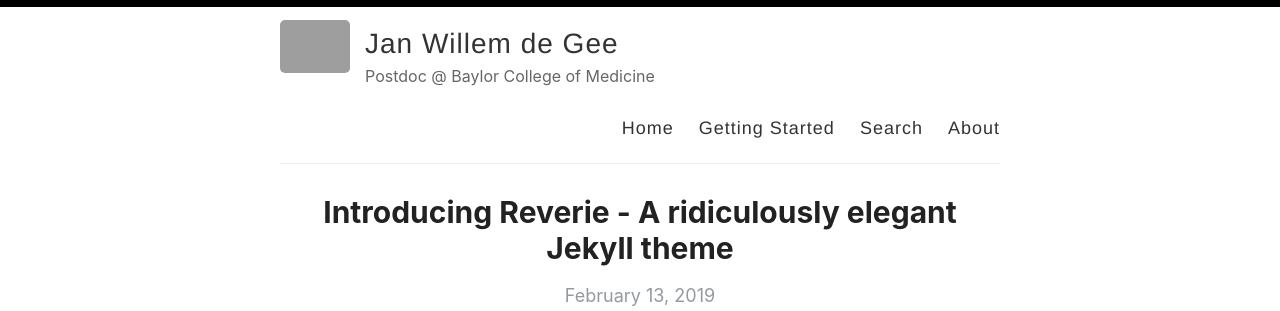
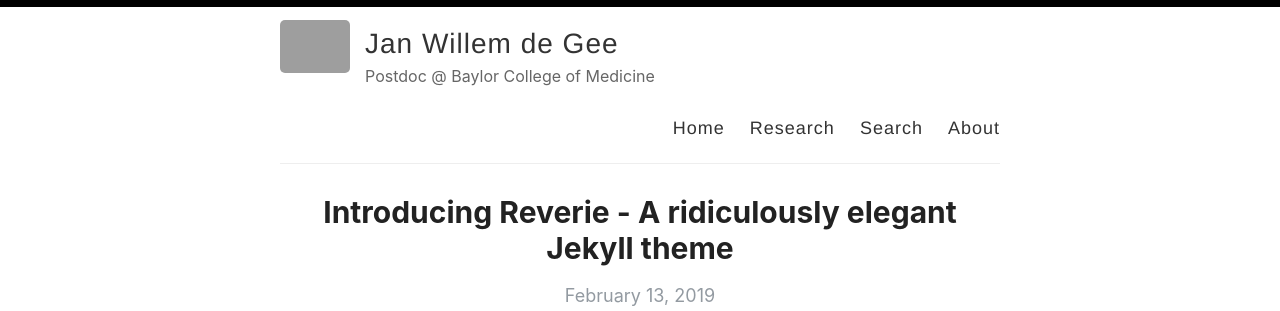
Before and after one commit to jwdegee/jwdegee.github.io, a Jekyll site: the page built from index.html, in a window 1280 px wide. Shown: the top 311 px of the page. Built offline with Jekyll 4.4.1, drawn with Linux system fonts in a browser that asks for light colours; the list of posts is cut into pages by our own code; grey boxes are pictures that could not be loaded.

Commit message:
added research page

```diff
--- a/_layouts/default.html
+++ b/_layouts/default.html
@@ -29,7 +29,7 @@
 
             <nav>
               <a href="{{ site.baseurl }}/">Home</a>
-              <a href="{{ site.baseurl }}/getting-started">Getting Started</a>
+              <a href="{{ site.baseurl }}/research">Research</a>
               <a href="{{ site.baseurl }}/search">Search</a>
               <a href="{{ site.baseurl }}/about">About</a>
             </nav>
```
